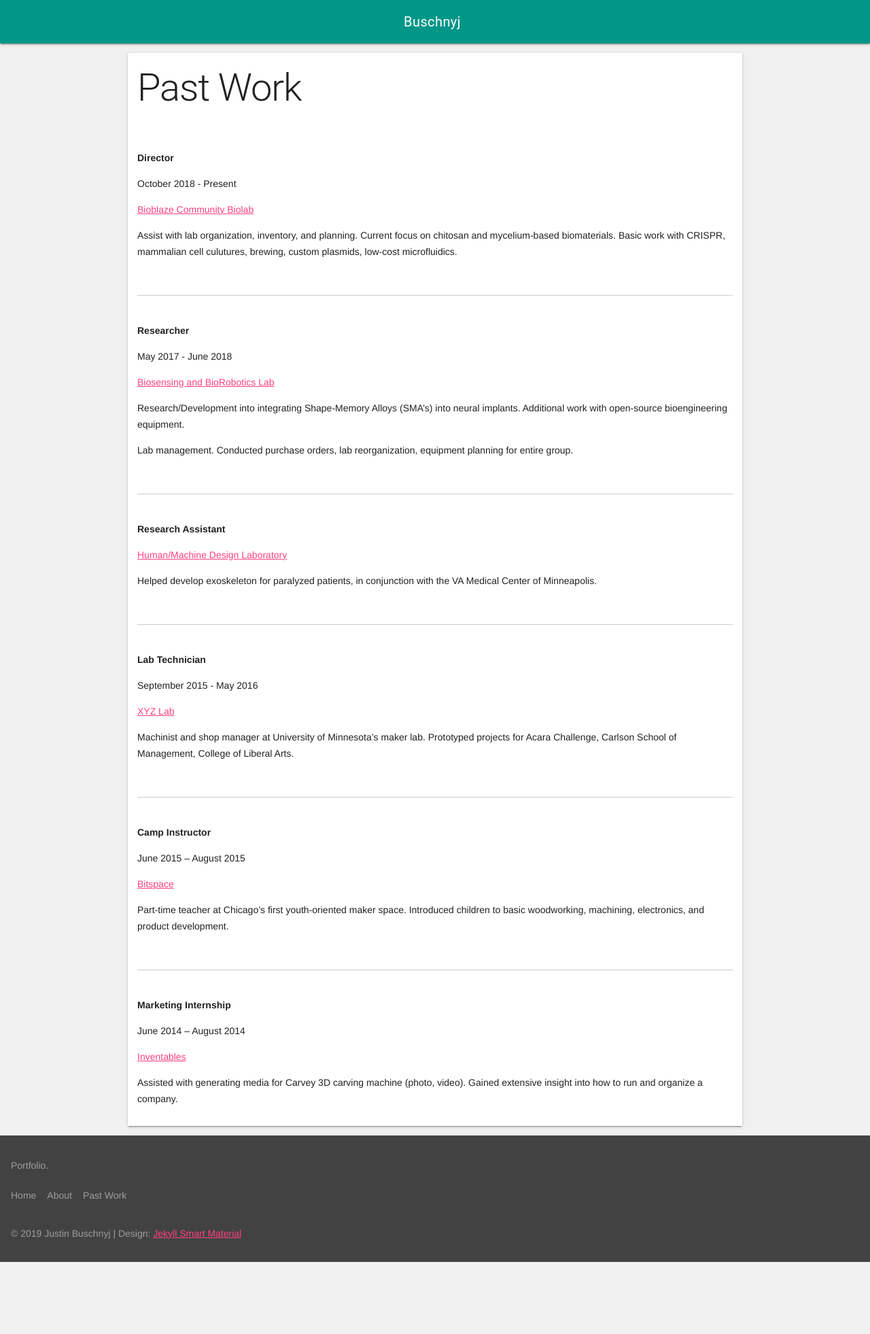
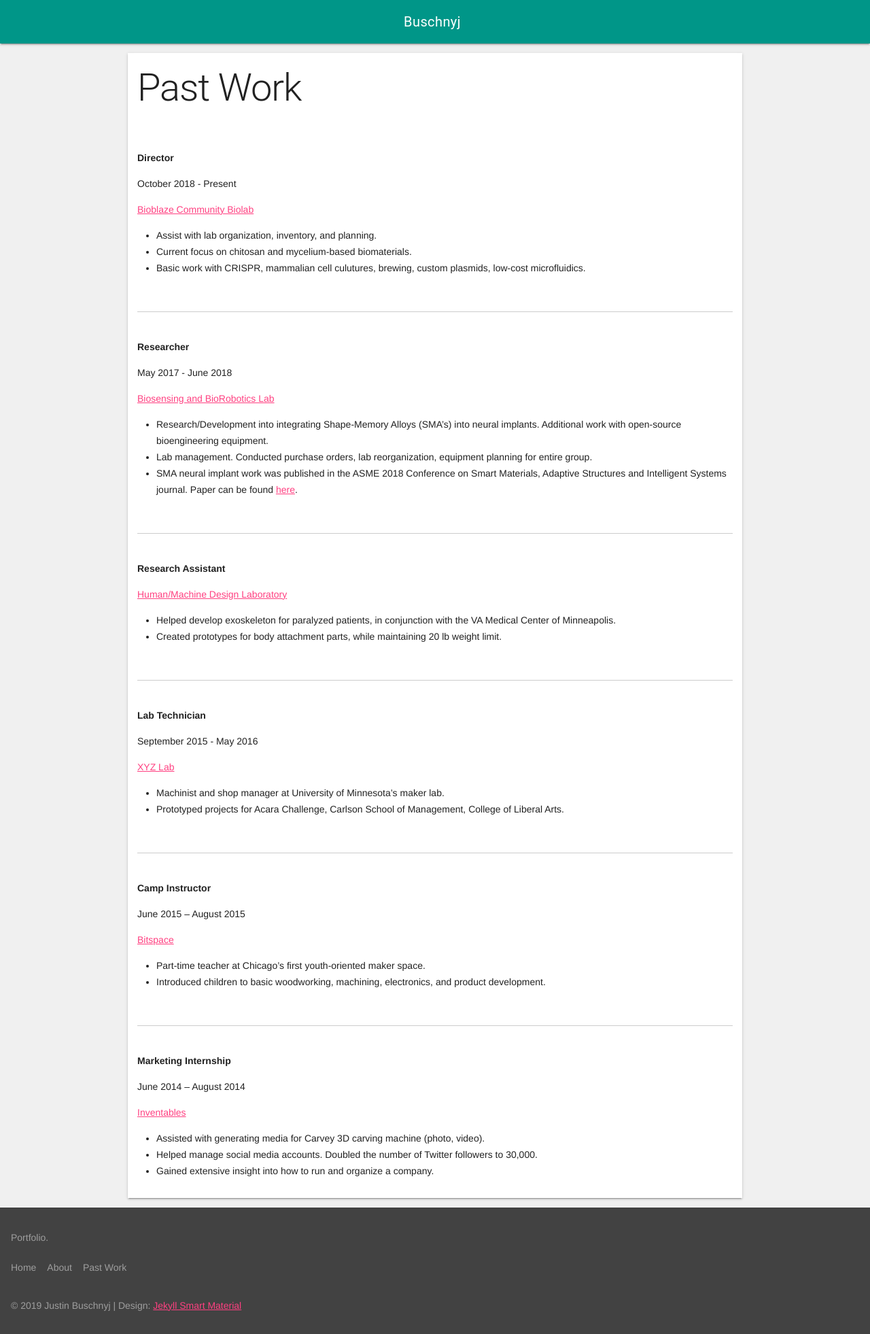
Before and after one commit to buschnyj/buschnyj.github.io, a Jekyll site: the page built from work.md, in a window 1280 px wide. Shown: the whole page at 68% size. Built offline with Jekyll 4.4.1, drawn with Linux system fonts in a browser that asks for light colours; nearby versions of some CDN libraries.

Commit message:
Update
1. Added footnotes to SMA paper
2. Updated Work history

```diff
--- a/work.md
+++ b/work.md
@@ -12,7 +12,9 @@ October 2018 - Present
 
 [Bioblaze Community Biolab](http://bioblaze.org)
 
-Assist with lab organization, inventory, and planning. Current focus on chitosan and mycelium-based biomaterials. Basic work with CRISPR, mammalian cell culutures, brewing, custom plasmids, low-cost microfluidics.
+- Assist with lab organization, inventory, and planning.
+- Current focus on chitosan and mycelium-based biomaterials.
+- Basic work with CRISPR, mammalian cell culutures, brewing, custom plasmids, low-cost microfluidics.
 
 <br>
 
@@ -24,11 +26,12 @@ Assist with lab organization, inventory, and planning. Current focus on chitosan
 
 May 2017 - June 2018
 
-[Biosensing and BioRobotics Lab]()
+[Biosensing and BioRobotics Lab](https://www.bsbrl.org/)
 
-Research/Development into integrating Shape-Memory Alloys (SMA's) into neural implants. Additional work with open-source bioengineering equipment.
+- Research/Development into integrating Shape-Memory Alloys (SMA's) into neural implants. Additional work with open-source bioengineering equipment.
+- Lab management. Conducted purchase orders, lab reorganization, equipment planning for entire group.
+- SMA neural implant work was published in the  ASME 2018 Conference on Smart Materials, Adaptive Structures and Intelligent Systems journal. Paper can be found [here](https://doi.org/10.1115/SMASIS2018-8169).
 
-Lab management. Conducted purchase orders, lab reorganization, equipment planning for entire group.
 
 <br>
 
@@ -38,9 +41,10 @@ Lab management. Conducted purchase orders, lab reorganization, equipment plannin
 
 **Research Assistant**
 
-[Human/Machine Design Laboratory]()
+[Human/Machine Design Laboratory](http://dept.me.umn.edu/labs/hmd/)
 
-Helped develop exoskeleton for paralyzed patients, in conjunction with the VA Medical Center of Minneapolis.
+- Helped develop exoskeleton for paralyzed patients, in conjunction with the VA Medical Center of Minneapolis.
+- Created prototypes for body attachment parts, while maintaining 20 lb weight limit.
 
 <br>
 
@@ -54,8 +58,8 @@ September 2015 - May 2016
 
 [XYZ Lab](http://umnxyzlab.blogspot.com)
 
-Machinist and shop manager at University of Minnesota’s maker lab.
-Prototyped projects for Acara Challenge, Carlson School of Management, College of Liberal Arts.
+- Machinist and shop manager at University of Minnesota’s maker lab.
+- Prototyped projects for Acara Challenge, Carlson School of Management, College of Liberal Arts.
 
 <br>
 
@@ -69,8 +73,8 @@ June 2015 – August 2015
 
 [Bitspace](http://bitspace.camp)
 
-Part-time teacher at Chicago’s first youth-oriented maker space.
-Introduced children to basic woodworking, machining, electronics, and product development.
+- Part-time teacher at Chicago’s first youth-oriented maker space.
+- Introduced children to basic woodworking, machining, electronics, and product development.
 
 <br>
 
@@ -84,5 +88,6 @@ June 2014 – August 2014
 
 [Inventables](http://inventables.com)
 
-Assisted with generating media for Carvey 3D carving machine (photo, video).
-Gained extensive insight into how to run and organize a company.
+- Assisted with generating media for Carvey 3D carving machine (photo, video).
+- Helped manage social media accounts. Doubled the number of Twitter followers to 30,000.
+- Gained extensive insight into how to run and organize a company.
```
Also changed, not shown: _posts/2018-06-11-woven-neural-probes.markdown (+16 -1 lines), 4 other files.
